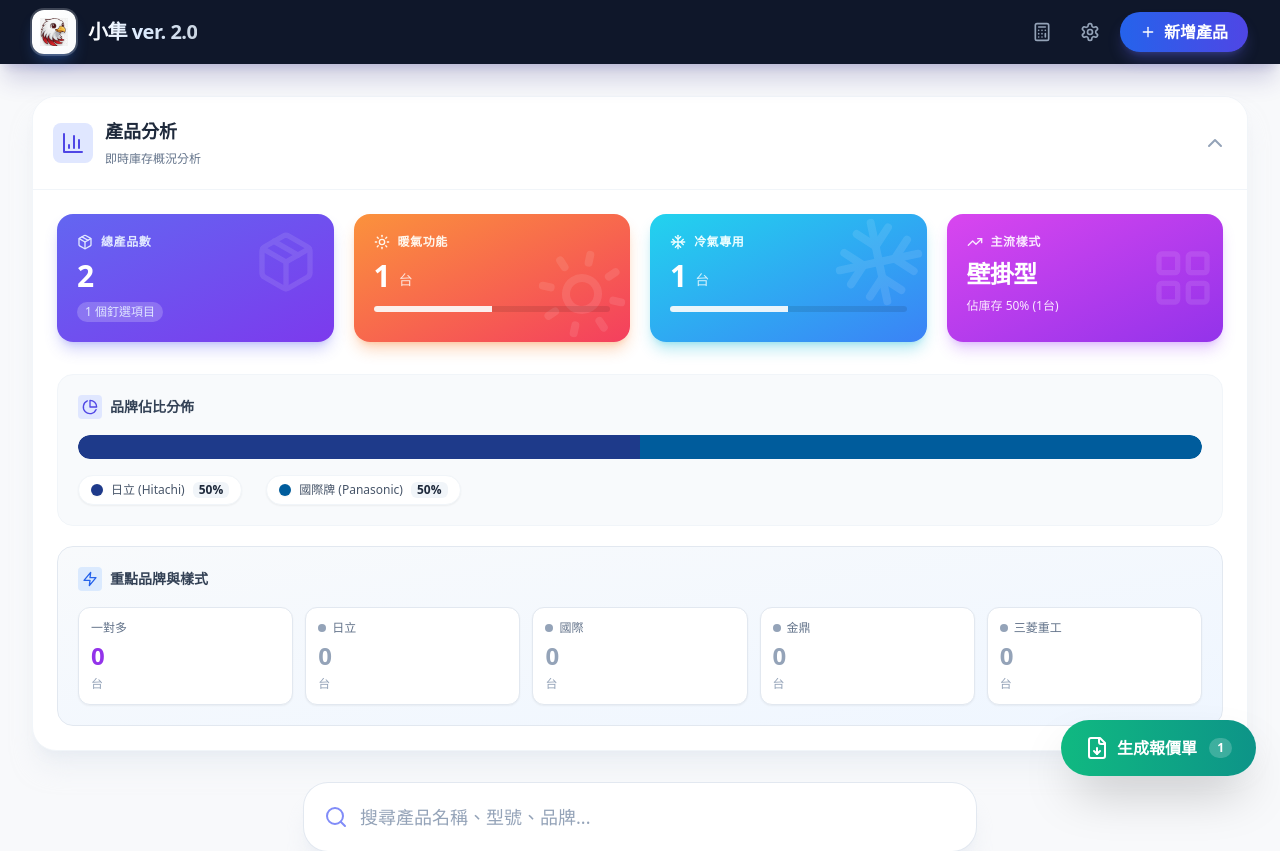
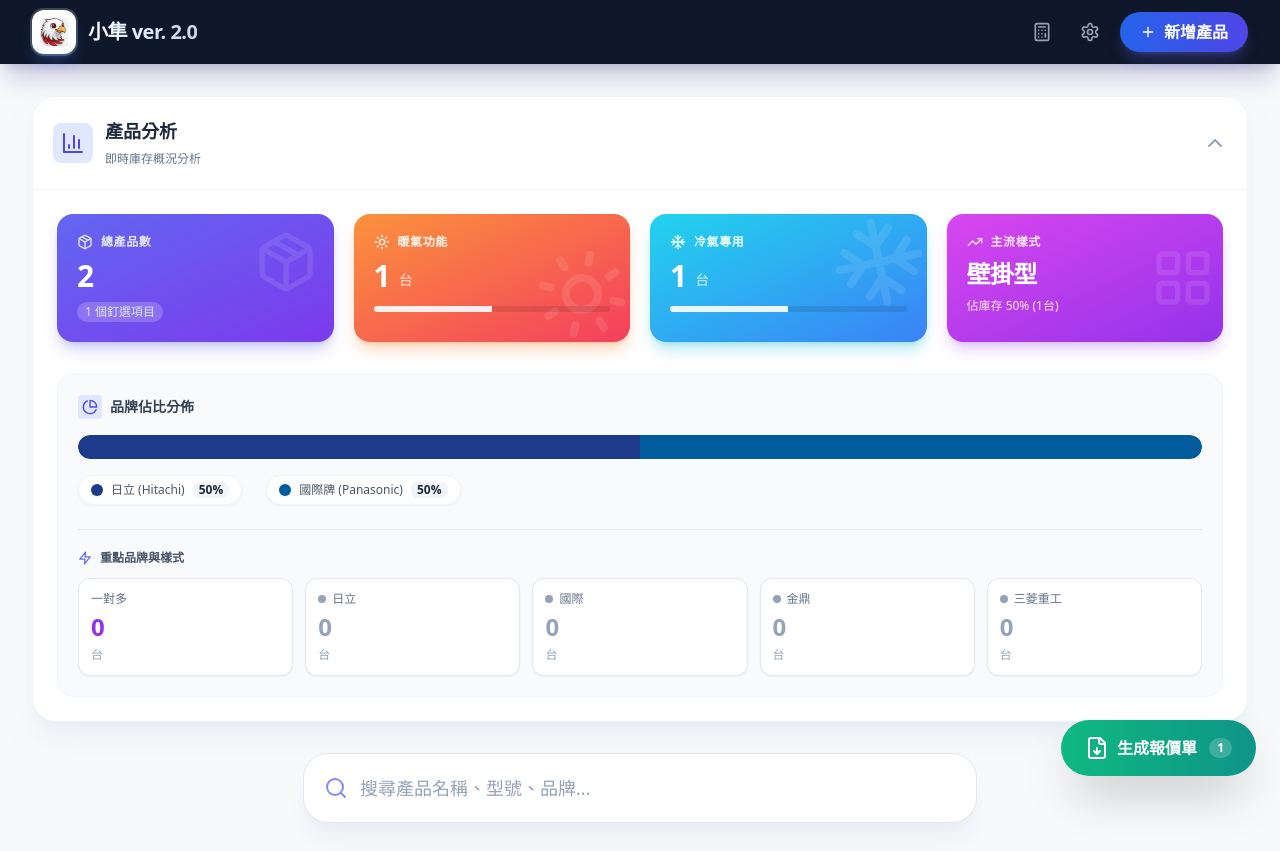
Before and after one commit to tw092669-ctrl/Product-inquiry, a React (Vite) app: page / in a window 1280 px wide. Shown: the top 851 px of the page. Built offline with nearby package versions, Linux system fonts and the light colour scheme.

Commit message:
整合重點品牌與樣式統計到品牌佔比分析區塊中

```diff
--- a/App.tsx
+++ b/App.tsx
@@ -196,7 +196,7 @@ const Dashboard = ({
           </div>
 
           {/* Bottom Row: Brand Distribution */}
-          <div className="bg-slate-50 rounded-2xl p-5 border border-slate-100 mb-5">
+          <div className="bg-slate-50 rounded-2xl p-5 border border-slate-100">
             <h4 className="text-sm font-bold text-slate-700 mb-4 flex items-center gap-2">
               <div className="p-1 bg-indigo-100 text-indigo-600 rounded">
                 <PieChart className="w-4 h-4" />
@@ -218,7 +218,7 @@ const Dashboard = ({
               ))}
             </div>
 
-            <div className="flex flex-wrap gap-x-6 gap-y-3">
+            <div className="flex flex-wrap gap-x-6 gap-y-3 mb-6">
               {stats.brandStats.map(brand => (
                 <div key={brand.id} className="flex items-center gap-2 px-3 py-1.5 bg-white rounded-full border border-slate-100 shadow-sm">
                   <div className="w-3 h-3 rounded-full shadow-sm" style={{ backgroundColor: brand.color }} />
@@ -227,16 +227,13 @@ const Dashboard = ({
                 </div>
               ))}
             </div>
-          </div>
-
-          {/* 特定品牌和樣式統計 */}
-          <div className="bg-gradient-to-br from-slate-50 to-blue-50 rounded-2xl p-5 border border-slate-200">
-            <h4 className="text-sm font-bold text-slate-700 mb-4 flex items-center gap-2">
-              <div className="p-1 bg-blue-100 text-blue-600 rounded">
-                <Zap className="w-4 h-4" />
-              </div>
+
+            {/* 重點品牌與樣式 - 整合在同一區塊 */}
+            <div className="pt-5 border-t border-slate-200">
+              <h5 className="text-xs font-bold text-slate-600 mb-3 flex items-center gap-2">
+                <Zap className="w-3.5 h-3.5 text-indigo-500" />
                 重點品牌與樣式
-            </h4>
+              </h5>
 
               <div className="grid grid-cols-2 md:grid-cols-5 gap-3">
                 {/* 一對多 */}
@@ -257,6 +254,7 @@ const Dashboard = ({
                     <div className="text-xs text-slate-400 mt-1">台</div>
                   </div>
                 ))}
+              </div>
             </div>
           </div>
         </div>
```
Lines whose indentation alone changed are shown as unchanged.
